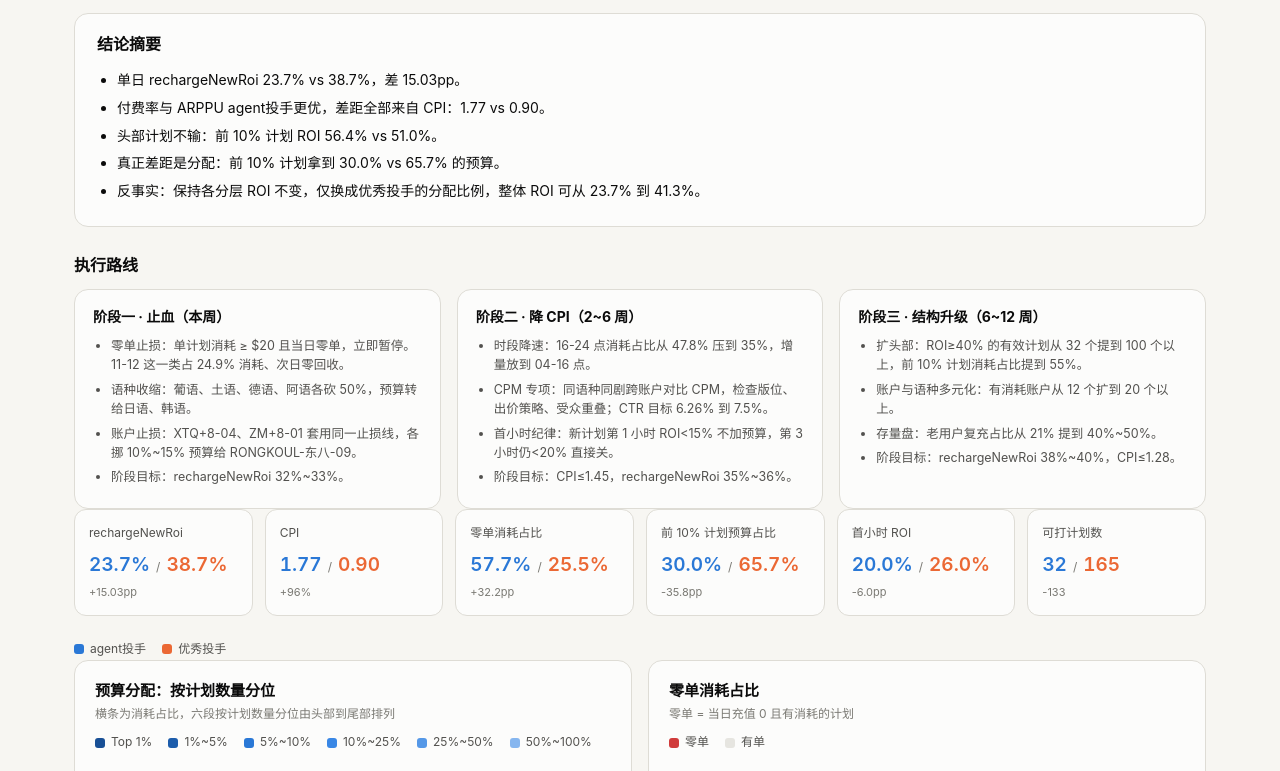
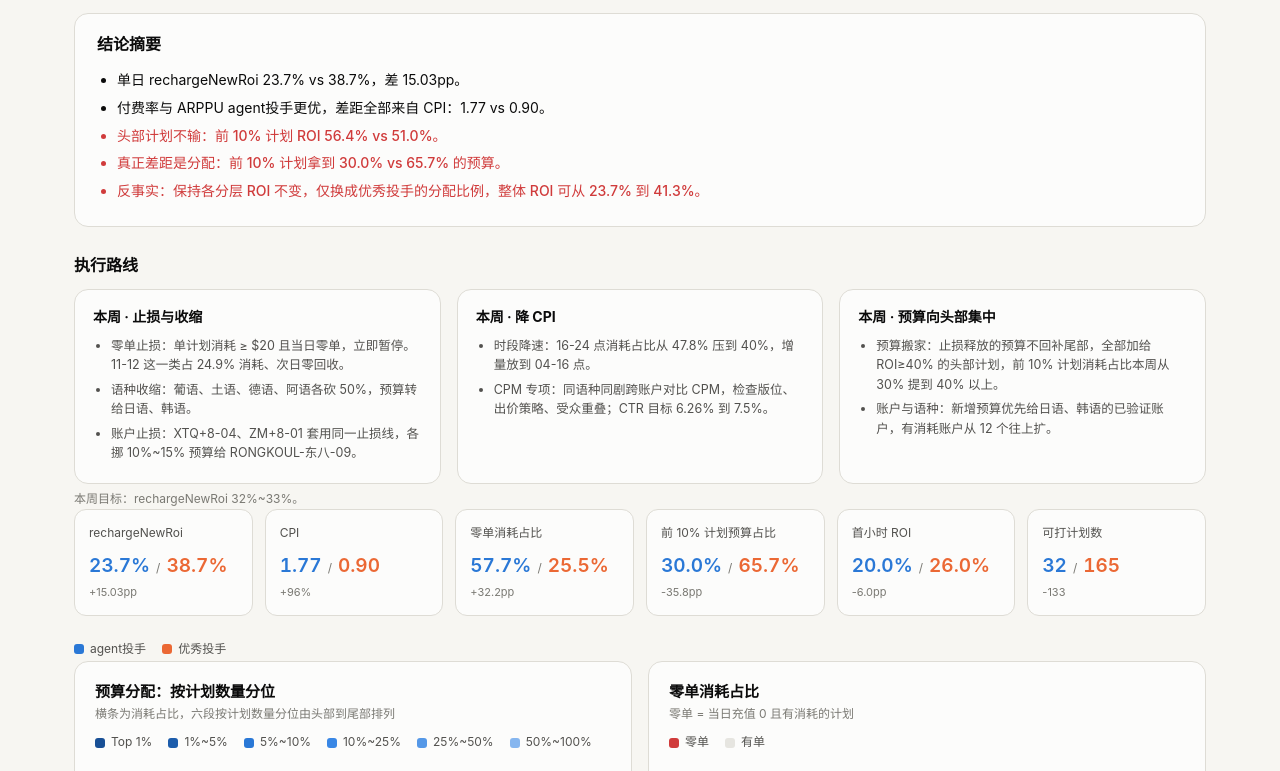
Before and after one commit to gar-su/netshort-ad-analysis, a plain HTML site: page index.html in a window 1280 px wide. Shown: the part 329-1100 px from the top of the page. Drawn offline with Linux system fonts and the light colour scheme.

Commit message:
结论三条标红，执行路线收敛为本周动作

```diff
--- a/index.html
+++ b/index.html
@@ -74,6 +74,7 @@ table.data td:first-child{color:var(--text-primary)}
 .insight{background:var(--surface-1);border:1px solid var(--border);border-radius:14px;padding:18px 22px;margin-bottom:16px}
 .insight ul{margin:0;padding-left:20px}
 .insight li{margin:6px 0}
+.insight li.hot{color:var(--critical);font-weight:500}
 .actions{display:grid;grid-template-columns:repeat(3,1fr);gap:16px;margin-top:8px}
 .action{background:var(--surface-1);border:1px solid var(--border);border-radius:14px;padding:16px 18px}
 .action h4{margin:0 0 8px;font-size:14px}
@@ -116,11 +117,12 @@ footer{margin-top:28px;color:var(--text-muted);font-size:12px;border-top:1px sol
 
 <section class="insight">
   <h3 class="section-title" style="margin-top:0">结论摘要</h3>
-  <ul><li>单日 rechargeNewRoi 23.7% vs 38.7%，差 15.03pp。</li><li>付费率与 ARPPU agent投手更优，差距全部来自 CPI：1.77 vs 0.90。</li><li>头部计划不输：前 10% 计划 ROI 56.4% vs 51.0%。</li><li>真正差距是分配：前 10% 计划拿到 30.0% vs 65.7% 的预算。</li><li>反事实：保持各分层 ROI 不变，仅换成优秀投手的分配比例，整体 ROI 可从 23.7% 到 41.3%。</li></ul>
+  <ul><li>单日 rechargeNewRoi 23.7% vs 38.7%，差 15.03pp。</li><li>付费率与 ARPPU agent投手更优，差距全部来自 CPI：1.77 vs 0.90。</li><li class="hot">头部计划不输：前 10% 计划 ROI 56.4% vs 51.0%。</li><li class="hot">真正差距是分配：前 10% 计划拿到 30.0% vs 65.7% 的预算。</li><li class="hot">反事实：保持各分层 ROI 不变，仅换成优秀投手的分配比例，整体 ROI 可从 23.7% 到 41.3%。</li></ul>
 </section>
 
 <h3 class="section-title">执行路线</h3>
-<section class="actions"><div class="action"><h4>阶段一 · 止血（本周）</h4><ul><li>零单止损：单计划消耗 ≥ $20 且当日零单，立即暂停。11-12 这一类占 24.9% 消耗、次日零回收。</li><li>语种收缩：葡语、土语、德语、阿语各砍 50%，预算转给日语、韩语。</li><li>账户止损：XTQ+8-04、ZM+8-01 套用同一止损线，各挪 10%~15% 预算给 RONGKOUL-东八-09。</li><li>阶段目标：rechargeNewRoi 32%~33%。</li></ul></div><div class="action"><h4>阶段二 · 降 CPI（2~6 周）</h4><ul><li>时段降速：16-24 点消耗占比从 47.8% 压到 35%，增量放到 04-16 点。</li><li>CPM 专项：同语种同剧跨账户对比 CPM，检查版位、出价策略、受众重叠；CTR 目标 6.26% 到 7.5%。</li><li>首小时纪律：新计划第 1 小时 ROI&lt;15% 不加预算，第 3 小时仍&lt;20% 直接关。</li><li>阶段目标：CPI≤1.45，rechargeNewRoi 35%~36%。</li></ul></div><div class="action"><h4>阶段三 · 结构升级（6~12 周）</h4><ul><li>扩头部：ROI≥40% 的有效计划从 32 个提到 100 个以上，前 10% 计划消耗占比提到 55%。</li><li>账户与语种多元化：有消耗账户从 12 个扩到 20 个以上。</li><li>存量盘：老用户复充占比从 21% 提到 40%~50%。</li><li>阶段目标：rechargeNewRoi 38%~40%，CPI≤1.28。</li></ul></div></section>
+<section class="actions"><div class="action"><h4>本周 · 止损与收缩</h4><ul><li>零单止损：单计划消耗 ≥ $20 且当日零单，立即暂停。11-12 这一类占 24.9% 消耗、次日零回收。</li><li>语种收缩：葡语、土语、德语、阿语各砍 50%，预算转给日语、韩语。</li><li>账户止损：XTQ+8-04、ZM+8-01 套用同一止损线，各挪 10%~15% 预算给 RONGKOUL-东八-09。</li></ul></div><div class="action"><h4>本周 · 降 CPI</h4><ul><li>时段降速：16-24 点消耗占比从 47.8% 压到 40%，增量放到 04-16 点。</li><li>CPM 专项：同语种同剧跨账户对比 CPM，检查版位、出价策略、受众重叠；CTR 目标 6.26% 到 7.5%。</li></ul></div><div class="action"><h4>本周 · 预算向头部集中</h4><ul><li>预算搬家：止损释放的预算不回补尾部，全部加给 ROI≥40% 的头部计划，前 10% 计划消耗占比本周从 30% 提到 40% 以上。</li><li>账户与语种：新增预算优先给日语、韩语的已验证账户，有消耗账户从 12 个往上扩。</li></ul></div></section>
+<div class="chart-foot">本周目标：rechargeNewRoi 32%~33%。</div>
 
 <section class="kpis"><div class="kpi"><div class="kpi-name">rechargeNewRoi</div><div class="kpi-values"><span class="v-self">23.7%</span><span class="v-sep">/</span><span class="v-bench">38.7%</span></div><div class="kpi-delta">+15.03pp</div></div><div class="kpi"><div class="kpi-name">CPI</div><div class="kpi-values"><span class="v-self">1.77</span><span class="v-sep">/</span><span class="v-bench">0.90</span></div><div class="kpi-delta">+96%</div></div><div class="kpi"><div class="kpi-name">零单消耗占比</div><div class="kpi-values"><span class="v-self">57.7%</span><span class="v-sep">/</span><span class="v-bench">25.5%</span></div><div class="kpi-delta">+32.2pp</div></div><div class="kpi"><div class="kpi-name">前 10% 计划预算占比</div><div class="kpi-values"><span class="v-self">30.0%</span><span class="v-sep">/</span><span class="v-bench">65.7%</span></div><div class="kpi-delta">-35.8pp</div></div><div class="kpi"><div class="kpi-name">首小时 ROI</div><div class="kpi-values"><span class="v-self">20.0%</span><span class="v-sep">/</span><span class="v-bench">26.0%</span></div><div class="kpi-delta">-6.0pp</div></div><div class="kpi"><div class="kpi-name">可打计划数</div><div class="kpi-values"><span class="v-self">32</span><span class="v-sep">/</span><span class="v-bench">165</span></div><div class="kpi-delta">-133</div></div></section>
 
```
Also changed, not shown: 1 other file.
